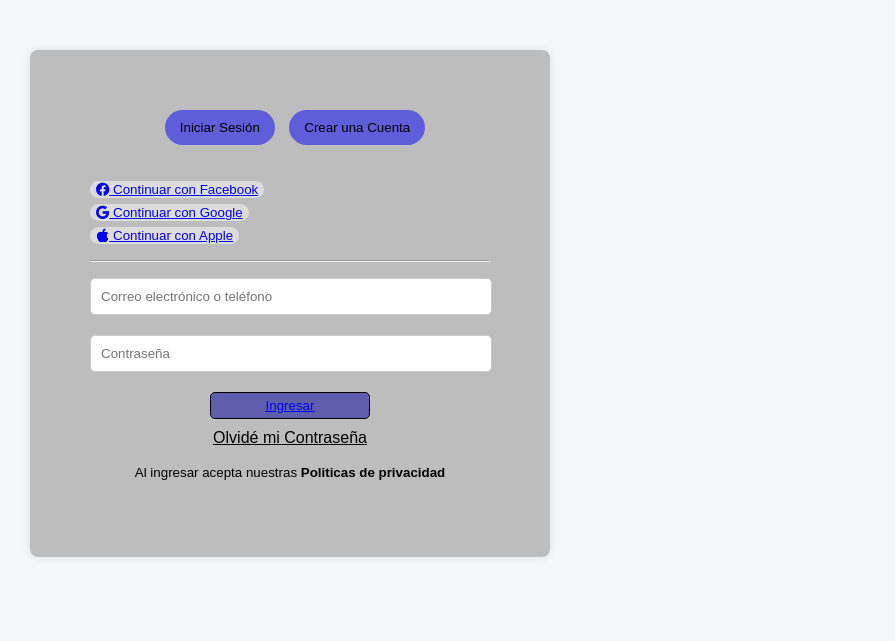
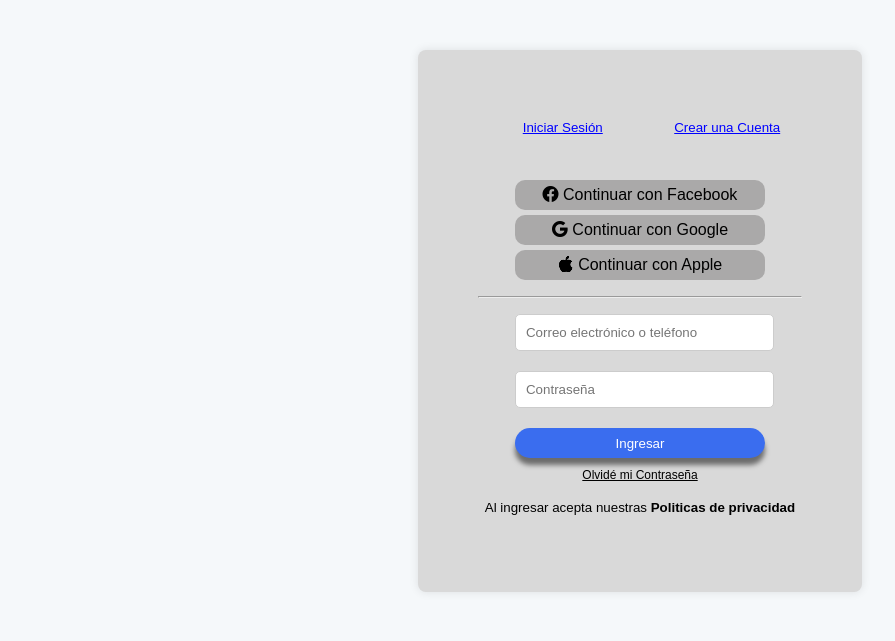
Before and after one commit to MiliBrime/grupo_5_dietetica, a Node server app: page /login in a window 1280 px wide. Shown: the top 641 px of the page, without its empty margins (0-895 px from the left). Run offline with Node 20, Linux system fonts and the light colour scheme.

Commit message:
terminando el login, falta el header

```diff
--- a/public/css/style.css
+++ b/public/css/style.css
@@ -3,15 +3,19 @@
     margin: 0;
     padding: 0;
     background-color: #f5f8fa;
+    align-items: center;
+    display: flex;
+    justify-content: center;
 }
 
 main {
     max-width: 400px;
     margin: 50px 30px ;
-    background-color: rgb(189, 189, 189);
+    background-color: #D9D9D9;
     padding: 60px;
     border-radius: 8px;
     box-shadow: 0 0 10px rgba(0, 0, 0, 0.1);
+
 }
 
 .header {
@@ -20,55 +24,74 @@
 }
 
 .inicio-cuenta-ingresar {
-    background-color: rgb(94, 94, 218);
-    color: #fff;
+    background-color: transparent;
+    color: #000000;
     padding: 10px 15px;
     border: none;
     border-radius: 25px;
     cursor: pointer;
     margin: 0 0 10px 10px;
+    width: 150px;
+
 }
 
 .inicio-cuenta-ingresar a {
-    text-decoration:none;
-    color: black;
+    color: blue;
 }
 
 .header2 {
     display: flex;
     flex-direction: column;
     align-items: center;
-    justify-content: space-between;
+}
+.header2 a{
+    padding: 15px;
+}
+.redes-sociales {
 
+    padding: 5px 0 0 0;
+    text-decoration: none;
 }
-
-.redes-sociales {
-    width: 100%;
-    padding: 5px 0 0 0;
+.redes-sociales a {
+    text-decoration: none;
+    color: #000000;
 }
-
 .facebook {
-    background-color: gainsboro;
+    font-size: 1rem;
+    background-color: #AAA9A9;
     border-radius: 10px;
     border: none;
+    height: 30px;
+    width: 250px;
 }
 
 .google {
-    background-color: gainsboro;
+    font-size: 1rem;
+    background-color: #AAA9A9;
     border-radius: 10px;
     border: none;
+    height: 30px;
+    width: 250px;
 }
 
 .apple {
-    background-color: gainsboro;
+    font-size: 1rem;
+    background-color: #AAA9A9;
     border-radius: 10px;
     border: none;
+    height: 30px;
+    width: 250px;
 }
 
 .formulario {
     margin-bottom: 20px;
+    width: 250px;
 }
-
+form{
+    display: flex;
+    flex-direction: column;
+    align-items: center;
+}
 .input {
     width: 95%;
     padding: 10px;
@@ -78,14 +101,19 @@
 .input2{
     margin: auto;
     display: block;
-    width: 40%;
+    height: 30px;
     padding: 5px;
-    border: 1px solid rgb(0, 0, 0);
-    background-color: rgb(94, 94, 172);
-    border-radius: 5px;
+    border: none;
+    background-color: #3A6DEF;
+    border-radius: 15px;
+    width: 250px;
+    box-shadow: 0 7px 5px rgba(0, 0, 0, 0.5);
 
 }
-
+.input2 a {
+    text-decoration: none;
+    color: #FFFFFF;
+}
 .contraseña a {
     text-decoration: underline;
     color: #000000;
@@ -93,6 +121,7 @@
 
 .contraseña {
     margin-top: 10px;
+    font-size: 12px;
     text-align: center;
 }
 footer{
```
